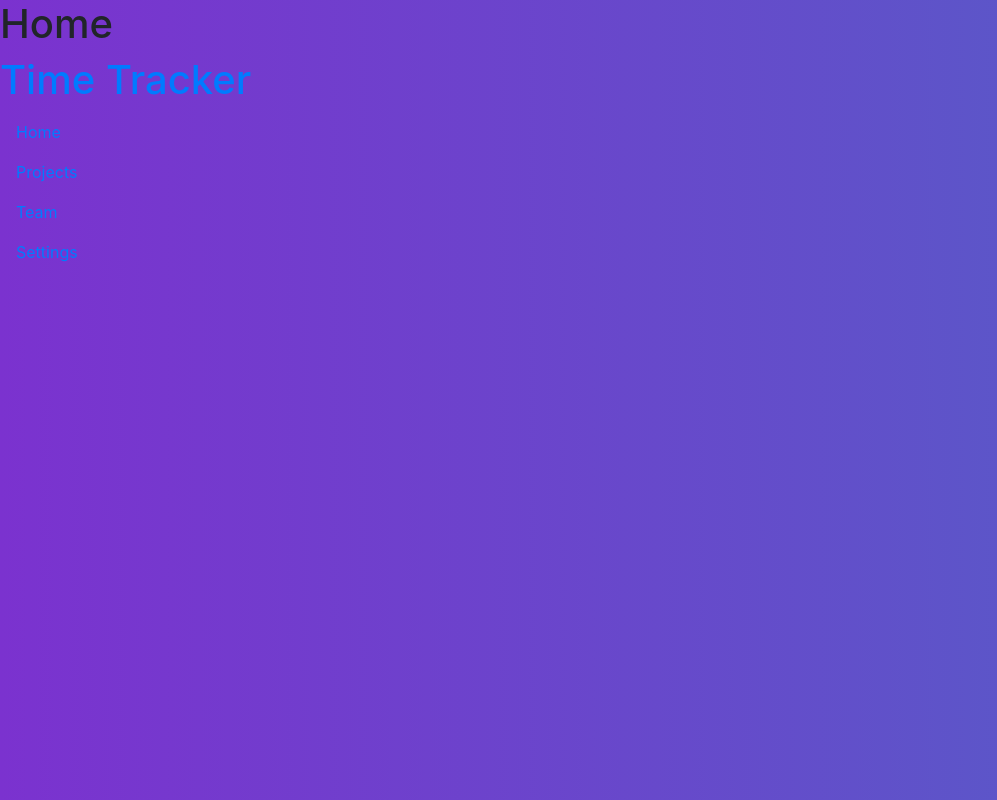
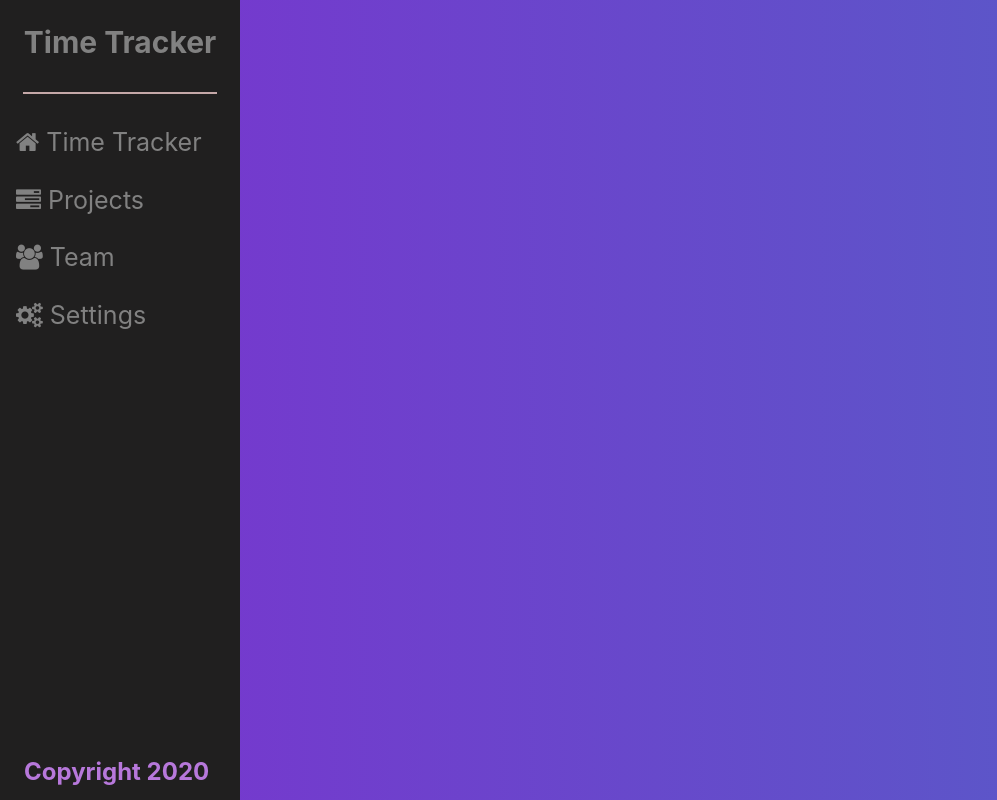
Before and after one commit to CodingMirec/login-tracker, a React (Create React App) app: page / in a window 1280 px wide. Shown: the whole page, without its empty margins (0-997 px from the left). Built offline with nearby package versions, Linux system fonts and the light colour scheme.

Commit message:
items/sidenav update

```diff
--- a/src/App.css
+++ b/src/App.css
@@ -1,3 +1,15 @@
+:root {
+  --input-padding-x: 1.5rem;
+  --input-padding-y: 0.75rem;
+}
+
+body,
+html {
+  height: 100%;
+  background: #cb53fa;
+  background: linear-gradient(to right, #7b32cf, #545fc7);
+}
+
 .App {
   height: 100%;
 }
--- a/src/App.js
+++ b/src/App.js
@@ -1,5 +1,6 @@
 import React from "react";
 import { BrowserRouter, Switch, Route } from "react-router-dom";
+import "font-awesome/css/font-awesome.min.css";
 
 import "./App.css";
 import Register from "./Register";
@@ -7,10 +8,30 @@ import Login from "./Login";
 import Sidenav from "./Sidenav";
 
 const items = [
-  { name: "home", label: "Home" },
-  { name: "projects", label: "Projects" },
-  { name: "team", label: "Team" },
-  { name: "settings", label: "Settings" },
+  {
+    name: "time_tracker",
+    icon: "fa fa-home",
+    label: " Time Tracker",
+    path: "/",
+  },
+  {
+    name: "projects",
+    icon: "fa fa-tasks",
+    label: " Projects",
+    path: "/projects",
+  },
+  {
+    name: "team",
+    icon: "fa fa-users",
+    label: " Team",
+    path: "/team",
+  },
+  {
+    name: "settings",
+    icon: "fa fa-cogs",
+    label: " Settings",
+    path: "/register",
+  },
 ];
 
 function App() {
@@ -25,7 +46,6 @@ function App() {
             <Login />
           </Route>
           <Route path="/">
-            <h1>Home</h1>
             <Sidenav items={items} />
           </Route>
         </Switch>
--- a/src/Register.css
+++ b/src/Register.css
@@ -1,15 +1,3 @@
-:root {
-  --input-padding-x: 1.5rem;
-  --input-padding-y: 0.75rem;
-}
-
-body,
-html {
-  height: 100%;
-  background: #cb53fa;
-  background: linear-gradient(to right, #7b32cf, #545fc7);
-}
-
 .container,
 .row {
   height: 100%;
--- a/src/Sidenav.css
+++ b/src/Sidenav.css
@@ -0,0 +1,69 @@
+.sidenav {
+  height: 100%; /* Full-height: remove this if you want "auto" height */
+  max-width: 260px; /* Set the width of the sidebar */
+  width: 15rem;
+  position: fixed; /* Fixed Sidebar (stay in place on scroll) */
+  z-index: 1; /* Stay on top */
+  top: 0; /* Stay at the top */
+  left: 0;
+  background-color: rgb(32, 31, 31); /* Black */
+  overflow-x: hidden; /* Disable horizontal scroll */
+}
+
+.sidenav__brand a {
+  text-decoration: none;
+  font-size: 30px;
+  font-weight: bold;
+  color: #818181;
+  display: block;
+  width: 100%;
+}
+
+.sidenav__hr {
+  width: 80%;
+  border: 1px solid rgb(197, 168, 168);
+}
+
+/* The navigation menu links */
+.sidenav__content a {
+  flex-wrap: wrap;
+  padding: 6px 8px 6px 16px;
+  text-decoration: none;
+  font-size: 25px;
+  color: #818181;
+  display: block;
+  width: 100%;
+}
+
+.sidenav__content a > .icon {
+  size: 20px;
+  padding-left: 50px;
+}
+
+/* When you mouse over the navigation links, change their color */
+.sidenav__content a:hover {
+  color: #f1f1f1;
+}
+
+.sidenav__content__item {
+  display: block;
+}
+
+.sidenav__footer {
+  font-size: 1.5rem;
+  font-weight: bold;
+  color: #b778db;
+  position: fixed;
+  bottom: 10px;
+  margin-left: 1.5rem;
+}
+
+/* On smaller screens, where height is less than 450px, change the style of the sidebar (less padding and a smaller font size) */
+@media screen and (max-height: 450px) {
+  .sidenav {
+    padding-top: 15px;
+  }
+  .sidenav a {
+    font-size: 18px;
+  }
+}
--- a/src/Sidenav.js
+++ b/src/Sidenav.js
@@ -1,22 +1,34 @@
 import React from "react";
+import "font-awesome/css/font-awesome.min.css";
 import { Link } from "react-router-dom";
 
 import "./Sidenav.css";
 
 function Sidenav({ items }) {
   return (
-    <nav className="sidebar">
+    <div className="sidenav">
       <ul className="nav flex-column">
-        <h1>
-          <a href="/">Time Tracker</a>
-        </h1>
-        {items.map(({ label, name, ...rest }) => (
-          <li className="nav-link" key={name} {...rest}>
-            <a href="#abc">{label}</a>
-          </li>
-        ))}
+        <div className="sidenav__brand pt-4 pb-2 text-center">
+          <h1>
+            <Link to="/">Time Tracker</Link>
+          </h1>
+        </div>
+        <hr className="sidenav__hr" />
+        <nav className="sidenav__content ">
+          {items.map(({ label, name, icon, path, ...rest }) => (
+            <li className="sidenav__content__item my-2" key={name} {...rest}>
+              <Link to={path}>
+                <i className={icon}></i>
+                <span>{label}</span>
+              </Link>
+            </li>
+          ))}
+        </nav>
+        <div className="sidenav__footer">
+          <li>Copyright 2020</li>
+        </div>
       </ul>
-    </nav>
+    </div>
   );
 }
 
```
Also changed, not shown: src/Time.js (added, +7 -0 lines), src/Time.css (added).
